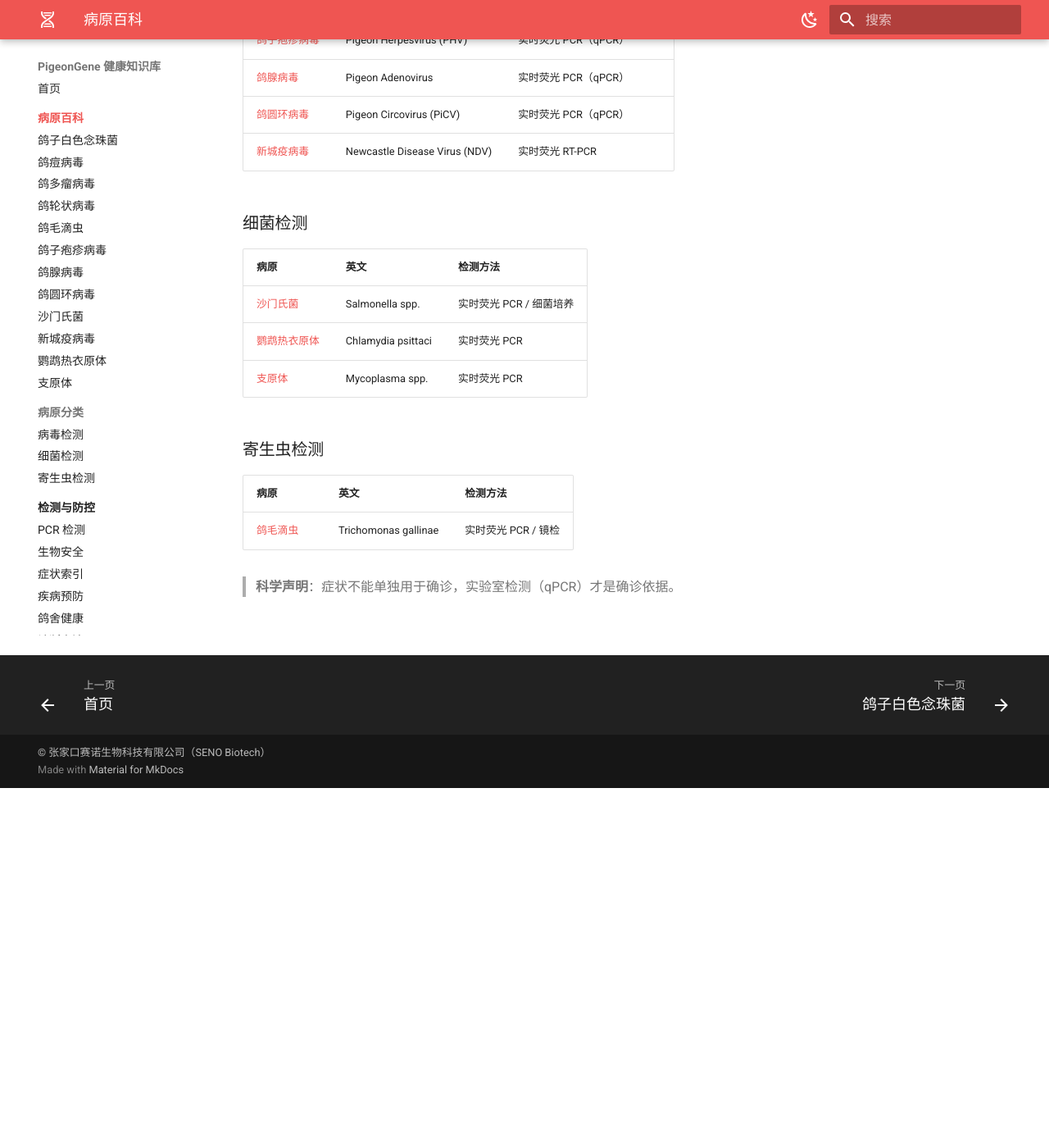
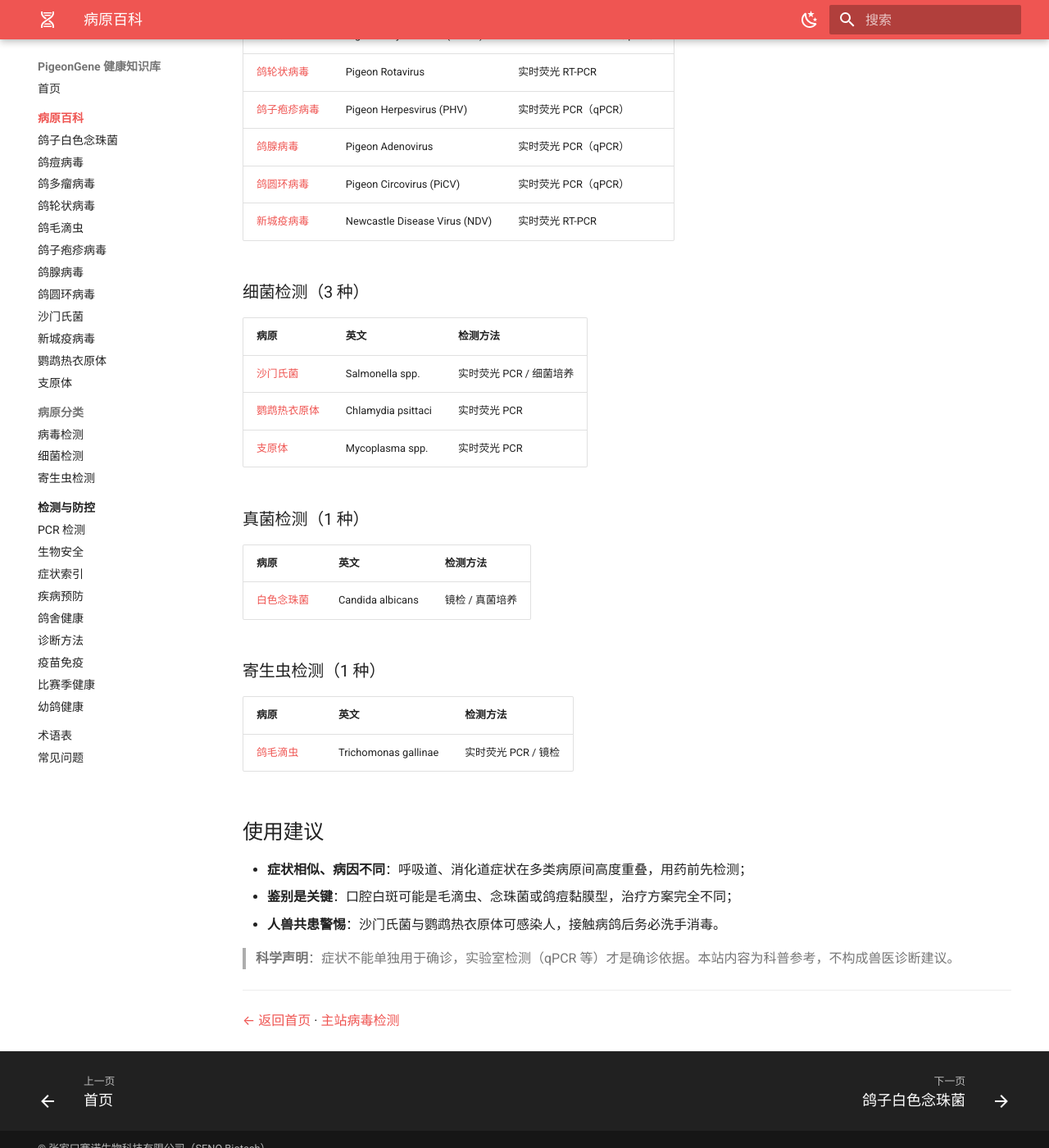
Before and after one commit to martinxionbiotech-max/health.pigeongene, an MkDocs documentation site: the page built from docs/diseases/index.md, in a window 1280 px wide and 1400 px high, scrolled down 439 px. Shown: the whole window at 82% size. Built offline with MkDocs 1.6.1 and Material for MkDocs 9.7.7, drawn with Linux system fonts in a browser that asks for light colours; some of the changed text lies outside the part shown.

Commit message:
content: 病原百科枢纽页重建 — 四类病原全表/使用建议/人兽共患提醒

```diff
--- a/docs/diseases/index.md
+++ b/docs/diseases/index.md
@@ -1,4 +1,5 @@
 ---
+
 title: 病原百科
 description: 本站收录 12 种赛鸽常见病原的百科条目。
 schema_type: index
@@ -6,9 +7,11 @@ schema_type: index
 
 # 病原百科
 
-本站收录 12 种赛鸽常见病原的百科条目。
+本站收录 12 种赛鸽常见病原的百科条目，覆盖病毒、细菌、真菌与寄生虫四大类别。每个病原页均介绍传播途径、常见症状、鉴别诊断、检测方法与防控要点。
 
-### 病毒检测
+## 病原一览
+
+### 病毒检测（7 种）
 
 | 病原 | 英文 | 检测方法 |
 |---|---|---|
@@ -20,7 +23,7 @@ schema_type: index
 | [鸽圆环病毒](ge-yuanhuan-bingdu.md) | Pigeon Circovirus (PiCV) | 实时荧光 PCR（qPCR） |
 | [新城疫病毒](xinchengyi-bingdu.md) | Newcastle Disease Virus (NDV) | 实时荧光 RT-PCR |
 
-### 细菌检测
+### 细菌检测（3 种）
 
 | 病原 | 英文 | 检测方法 |
 |---|---|---|
@@ -28,11 +31,26 @@ schema_type: index
 | [鹦鹉热衣原体](yingwure-yiyuanti.md) | Chlamydia psittaci | 实时荧光 PCR |
 | [支原体](zhiyuanti.md) | Mycoplasma spp. | 实时荧光 PCR |
 
-### 寄生虫检测
+### 真菌检测（1 种）
+
+| 病原 | 英文 | 检测方法 |
+|---|---|---|
+| [白色念珠菌](baise-nianzhujun.md) | Candida albicans | 镜检 / 真菌培养 |
+
+### 寄生虫检测（1 种）
 
 | 病原 | 英文 | 检测方法 |
 |---|---|---|
 | [鸽毛滴虫](ge-maodichong.md) | Trichomonas gallinae | 实时荧光 PCR / 镜检 |
 
+## 使用建议
 
-> **科学声明**：症状不能单独用于确诊，实验室检测（qPCR）才是确诊依据。
+- **症状相似、病因不同**：呼吸道、消化道症状在多类病原间高度重叠，用药前先检测；
+- **鉴别是关键**：口腔白斑可能是毛滴虫、念珠菌或鸽痘黏膜型，治疗方案完全不同；
+- **人兽共患警惕**：沙门氏菌与鹦鹉热衣原体可感染人，接触病鸽后务必洗手消毒。
+
+> **科学声明**：症状不能单独用于确诊，实验室检测（qPCR 等）才是确诊依据。本站内容为科普参考，不构成兽医诊断建议。
+
+---
+
+[← 返回首页](../index.md) · [主站病毒检测](https://senopigeon.com/bingdu-jiance/)
```
